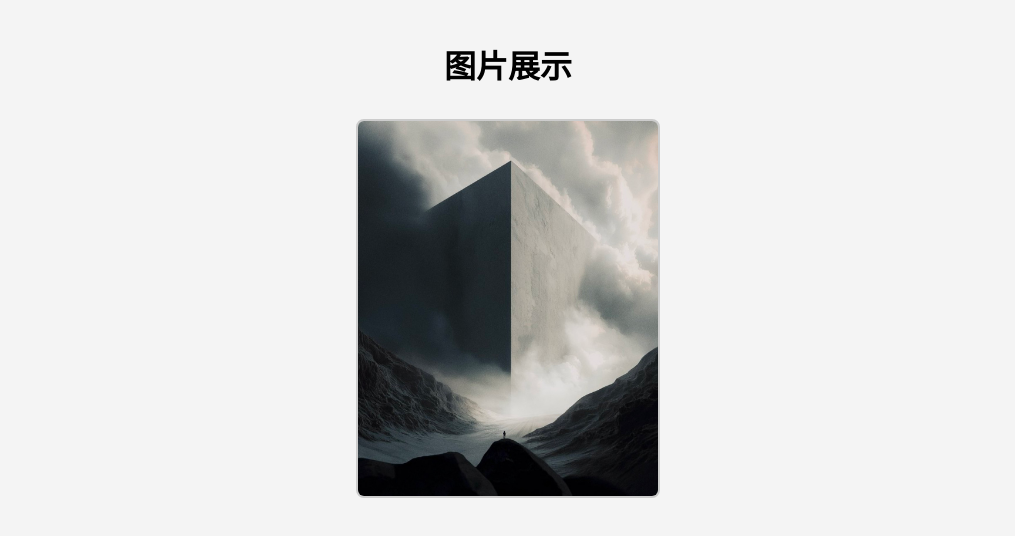
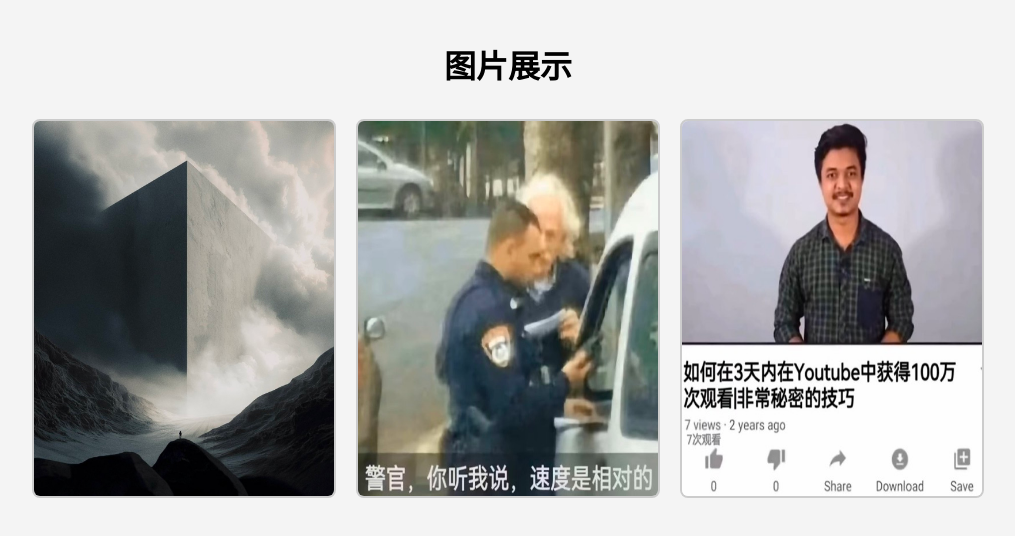
Before and after one commit to FDO-page/test, a plain HTML site: page index.html in a window 1280 px wide. Shown: the whole page, without its empty margins (132-1147 px from the left). Drawn offline with Linux system fonts and the light colour scheme.

Commit message:
Update index.html

```diff
--- a/index.html
+++ b/index.html
@@ -33,6 +33,8 @@
     <h1>图片展示</h1>
     <div class="gallery">
         <img src="https://raw.githubusercontent.com/FDO-page/test/main/IMG_1292.jpeg" alt="图片4" width="300">
+        <img src="https://raw.githubusercontent.com/FDO-page/test/main/IMG_9070.jpeg" alt="图片3" width="300">
+        <img src="https://raw.githubusercontent.com/FDO-page/test/main/IMG_9072.jpeg" alt="图片3" width="300">
     </div>
 
 </body>
```
